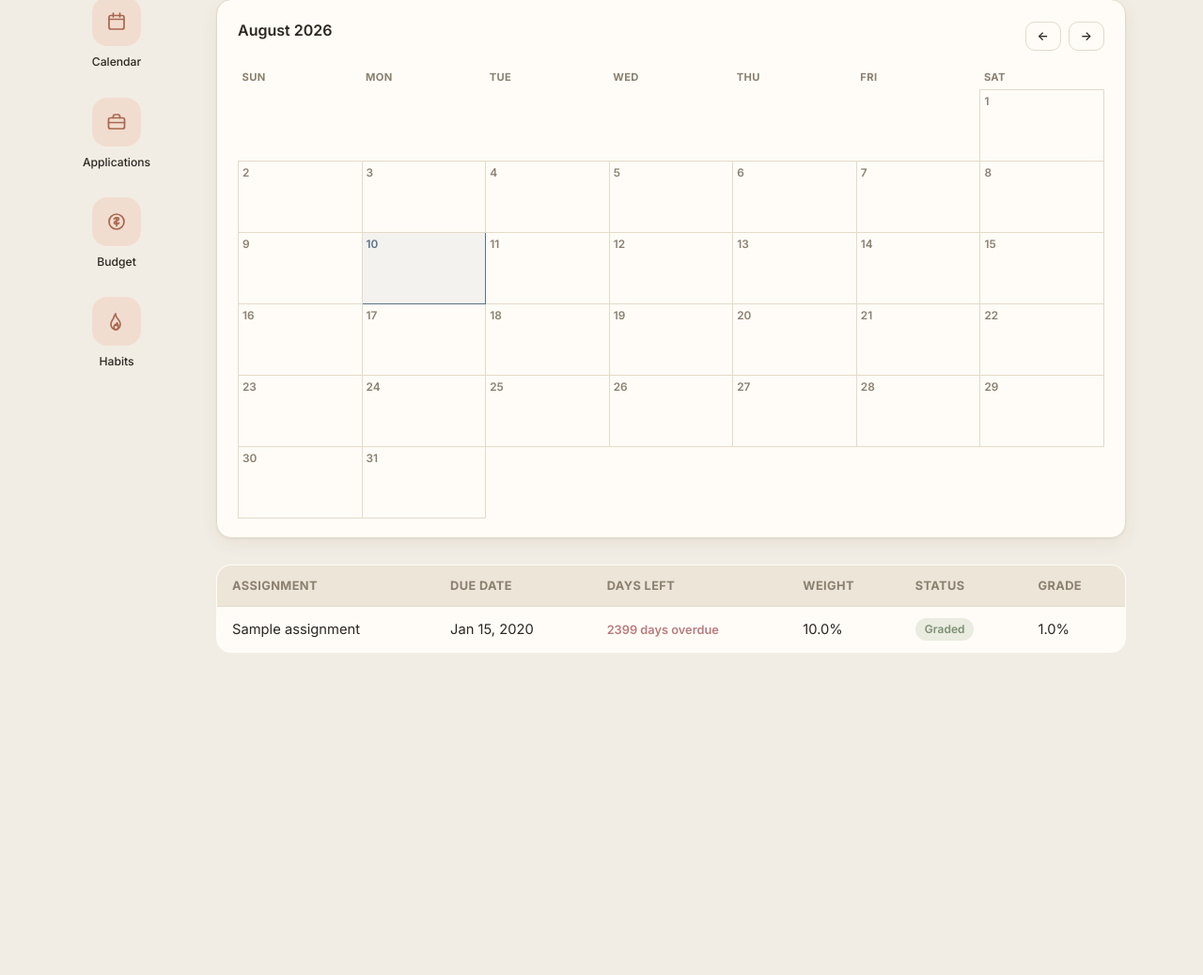
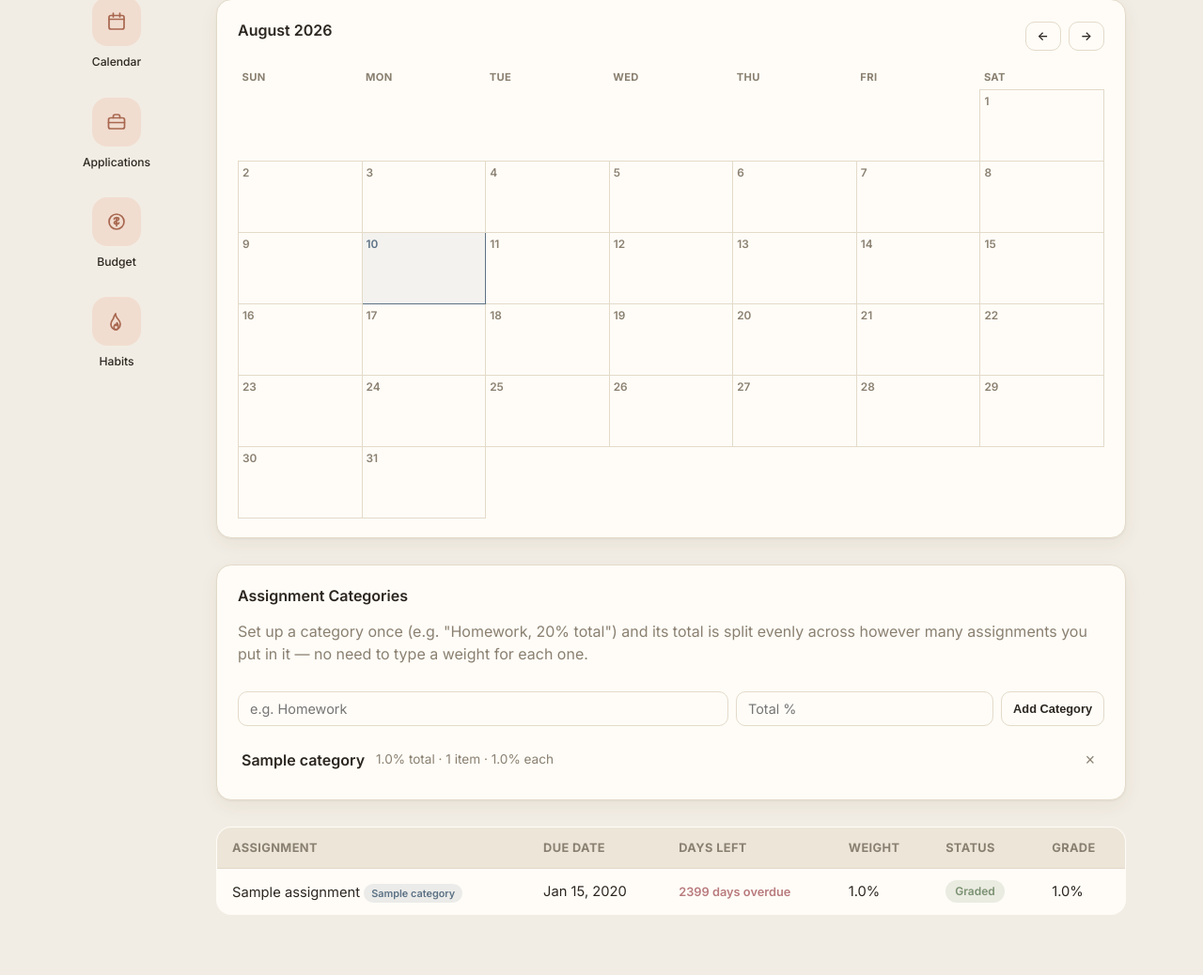
Before and after one commit to lulumatasso/life-dashboard, a Flask app: page /classes/1 in a window 1280 px wide. Shown: the part 325-1363 px from the top of the page at 94% size. Before the commit the page ends 1020 px from the top, so only its background shows below. Run offline with Flask 3, Linux system fonts and the light colour scheme; tables that the repository leaves empty hold one stand-in row (values such as "Sample post").

Commit message:
Add assignment categories with auto-split weighting

```diff
--- a/app.py
+++ b/app.py
@@ -12,6 +12,7 @@ from models import (
     Course,
     GRADING_MODES,
     Assignment,
+    AssignmentCategory,
     STATUS_CHOICES,
     Application,
     APPLICATION_STATUS_CHOICES,
@@ -59,6 +60,13 @@ with app.app_context():
         for column_name, column_type in new_columns.items():
             if column_name not in existing_columns:
                 conn.execute(db.text(f"ALTER TABLE course ADD COLUMN {column_name} {column_type}"))
+        conn.commit()
+
+    # One-time upgrade: add category_id to Assignment if this database predates it
+    existing_assignment_columns = {col["name"] for col in inspector.get_columns("assignment")}
+    with db.engine.connect() as conn:
+        if "category_id" not in existing_assignment_columns:
+            conn.execute(db.text("ALTER TABLE assignment ADD COLUMN category_id INTEGER"))
         conn.commit()
 
 
@@ -296,8 +304,10 @@ def new_assignment(course_id):
         due_date_raw = request.form.get("due_date")
         weight_raw = request.form.get("weight")
         grade_raw = request.form.get("grade")
+        category_raw = request.form.get("category_id")
         assignment = Assignment(
             course_id=course.id,
+            category_id=int(category_raw) if category_raw else None,
             name=request.form["name"],
             due_date=datetime.strptime(due_date_raw, "%Y-%m-%d").date() if due_date_raw else None,
             weight=float(weight_raw) if weight_raw else None,
@@ -318,8 +328,10 @@ def edit_assignment(course_id, assignment_id):
         due_date_raw = request.form.get("due_date")
         weight_raw = request.form.get("weight")
         grade_raw = request.form.get("grade")
+        category_raw = request.form.get("category_id")
         assignment.name = request.form["name"]
         assignment.due_date = datetime.strptime(due_date_raw, "%Y-%m-%d").date() if due_date_raw else None
+        assignment.category_id = int(category_raw) if category_raw else None
         assignment.weight = float(weight_raw) if weight_raw else None
         assignment.status = request.form.get("status") or assignment.status
         assignment.grade = float(grade_raw) if grade_raw else None
@@ -334,6 +346,27 @@ def edit_assignment(course_id, assignment_id):
 def delete_assignment(course_id, assignment_id):
     assignment = Assignment.query.filter_by(id=assignment_id, course_id=course_id).first_or_404()
     db.session.delete(assignment)
+    db.session.commit()
+    return redirect(url_for("course_detail", course_id=course_id))
+
+
+@app.route("/classes/<int:course_id>/categories/new", methods=["POST"])
+def new_category(course_id):
+    course = Course.query.get_or_404(course_id)
+    name = request.form.get("name", "").strip()
+    value_raw = request.form.get("value")
+    if name and value_raw:
+        db.session.add(AssignmentCategory(course_id=course.id, name=name, value=float(value_raw)))
+        db.session.commit()
+    return redirect(url_for("course_detail", course_id=course.id))
+
+
+@app.route("/classes/<int:course_id>/categories/<int:category_id>/delete", methods=["POST"])
+def delete_category(course_id, category_id):
+    category = AssignmentCategory.query.filter_by(id=category_id, course_id=course_id).first_or_404()
+    for assignment in category.assignments:
+        assignment.category_id = None
+    db.session.delete(category)
     db.session.commit()
     return redirect(url_for("course_detail", course_id=course_id))
 
--- a/models.py
+++ b/models.py
@@ -20,6 +20,9 @@ class Course(db.Model):
     assignments = db.relationship(
         "Assignment", backref="course", lazy=True, cascade="all, delete-orphan"
     )
+    categories = db.relationship(
+        "AssignmentCategory", backref="course", lazy=True, cascade="all, delete-orphan"
+    )
 
     def __repr__(self):
         return f"<Course {self.name}>"
@@ -30,24 +33,41 @@ class Course(db.Model):
         if not graded:
             return None
         if self.grading_mode == "points":
-            total_possible = sum(a.weight or 0 for a in graded)
+            total_possible = sum(a.effective_weight or 0 for a in graded)
             if total_possible == 0:
                 return None
             return sum(a.grade or 0 for a in graded) / total_possible * 100
-        total_weight = sum(a.weight or 0 for a in graded)
+        total_weight = sum(a.effective_weight or 0 for a in graded)
         if total_weight == 0:
             return None
-        return sum((a.grade or 0) * (a.weight or 0) for a in graded) / total_weight
+        return sum((a.grade or 0) * (a.effective_weight or 0) for a in graded) / total_weight
 
     @property
     def points_summary(self):
         if self.grading_mode != "points":
             return None
         graded = [a for a in self.assignments if a.status == "Graded" and a.grade is not None]
-        possible = sum(a.weight or 0 for a in graded)
+        possible = sum(a.effective_weight or 0 for a in graded)
         if possible == 0:
             return None
         return {"earned": sum(a.grade or 0 for a in graded), "possible": possible}
+
+
+class AssignmentCategory(db.Model):
+    id = db.Column(db.Integer, primary_key=True)
+    course_id = db.Column(db.Integer, db.ForeignKey("course.id"), nullable=False)
+    name = db.Column(db.String(100), nullable=False)
+    value = db.Column(db.Float, nullable=False)
+
+    assignments = db.relationship("Assignment", backref="category", lazy=True)
+
+    def __repr__(self):
+        return f"<AssignmentCategory {self.name}>"
+
+    @property
+    def per_item_value(self):
+        count = len(self.assignments)
+        return self.value / count if count else None
 
 
 STATUS_CHOICES = ["Not started", "In progress", "Submitted", "Graded"]
@@ -56,6 +76,7 @@ STATUS_CHOICES = ["Not started", "In progress", "Submitted", "Graded"]
 class Assignment(db.Model):
     id = db.Column(db.Integer, primary_key=True)
     course_id = db.Column(db.Integer, db.ForeignKey("course.id"), nullable=False)
+    category_id = db.Column(db.Integer, db.ForeignKey("assignment_category.id"))
     name = db.Column(db.String(150), nullable=False)
     due_date = db.Column(db.Date)
     weight = db.Column(db.Float)
@@ -64,6 +85,13 @@ class Assignment(db.Model):
 
     def __repr__(self):
         return f"<Assignment {self.name}>"
+
+    @property
+    def effective_weight(self):
+        """The weight/points actually used in grade math: auto-split from the category if assigned, else the manual value."""
+        if self.category_id and self.category:
+            return self.category.per_item_value
+        return self.weight
 
 
 APPLICATION_STATUS_CHOICES = ["Applied", "Phone Screen", "Interview", "Offer", "Rejected", "Closed"]
--- a/static/style.css
+++ b/static/style.css
@@ -314,6 +314,19 @@ form.stack label {
     gap: 6px;
     font-size: 0.88rem;
     font-weight: 600;
+    color: var(--text-muted);
+}
+
+.field-hint {
+    font-weight: 400;
+    text-transform: none;
+    letter-spacing: normal;
+    color: var(--text-muted);
+    font-size: 0.8rem;
+}
+
+form.stack input:disabled {
+    background: var(--surface-sunken);
     color: var(--text-muted);
 }
 
@@ -661,6 +674,75 @@ td.expense { color: var(--personal); font-weight: 600; }
 
 .class-calendar-card {
     margin-bottom: 28px;
+}
+
+.categories-card {
+    margin-bottom: 28px;
+}
+
+.category-add-form {
+    display: flex;
+    gap: 8px;
+    margin: 14px 0;
+    flex-wrap: wrap;
+}
+
+.category-add-form input {
+    padding: 9px 12px;
+    border-radius: var(--radius-sm);
+    border: 1px solid var(--border);
+    font-family: inherit;
+    font-size: 0.9rem;
+    background: var(--surface);
+    color: var(--text);
+}
+
+.category-add-form input[name="name"] {
+    flex: 2;
+    min-width: 140px;
+}
+
+.category-add-form input[name="value"] {
+    flex: 1;
+    min-width: 100px;
+}
+
+.category-list {
+    display: flex;
+    flex-direction: column;
+    gap: 2px;
+}
+
+.category-row {
+    display: flex;
+    align-items: center;
+    justify-content: space-between;
+    gap: 12px;
+    padding: 10px 4px;
+    border-bottom: 1px solid var(--border);
+}
+
+.category-row:last-child {
+    border-bottom: none;
+}
+
+.category-name {
+    font-weight: 600;
+    min-width: 110px;
+}
+
+.category-meta {
+    flex: 1;
+    color: var(--text-muted);
+    font-size: 0.85rem;
+}
+
+.category-tag {
+    margin-top: 4px;
+    margin-left: 0;
+    display: inline-block;
+    font-size: 0.68rem;
+    padding: 2px 8px;
 }
 
 .class-calendar-header {
--- a/templates/course_detail.html
+++ b/templates/course_detail.html
@@ -82,6 +82,37 @@
         </table>
     </div>
 
+    <div class="card categories-card">
+        <h2 class="section-title">Assignment Categories</h2>
+        <p class="subtitle">Set up a category once (e.g. "Homework, 20% total") and its total is split evenly across however many assignments you put in it — no need to type a weight for each one.</p>
+        <form class="category-add-form" method="POST" action="{{ url_for('new_category', course_id=course.id) }}">
+            <input type="text" name="name" placeholder="e.g. Homework" required>
+            <input type="number" name="value" min="0" step="0.1" placeholder="{% if course.grading_mode == 'points' %}Total points{% else %}Total %{% endif %}" required>
+            <button class="btn btn-secondary btn-small" type="submit">Add Category</button>
+        </form>
+        {% if course.categories %}
+        <div class="category-list">
+            {% for cat in course.categories %}
+            <div class="category-row">
+                <span class="category-name">{{ cat.name }}</span>
+                <span class="category-meta">
+                    {{ cat.value }}{{ " pts" if course.grading_mode == "points" else "%" }} total &middot;
+                    {{ cat.assignments|length }} item{{ "s" if cat.assignments|length != 1 else "" }}
+                    {% if cat.per_item_value is not none %}
+                    &middot; {{ cat.per_item_value|round(2) }}{{ " pts" if course.grading_mode == "points" else "%" }} each
+                    {% endif %}
+                </span>
+                <form method="POST" action="{{ url_for('delete_category', course_id=course.id, category_id=cat.id) }}" onsubmit="return confirm('Delete category {{ cat.name }}? Its assignments will switch to a blank manual weight.');">
+                    <button type="submit" class="todo-delete-btn" aria-label="Delete category">&times;</button>
+                </form>
+            </div>
+            {% endfor %}
+        </div>
+        {% else %}
+        <p class="subtitle">No categories yet.</p>
+        {% endif %}
+    </div>
+
     {% if assignments %}
     <table class="assignment-table">
         <thead>
@@ -97,7 +128,10 @@
         <tbody>
             {% for a in assignments %}
             <tr class="clickable" onclick="window.location='{{ url_for('edit_assignment', course_id=course.id, assignment_id=a.id) }}'">
-                <td>{{ a.name }}</td>
+                <td>
+                    {{ a.name }}
+                    {% if a.category %}<span class="badge category-tag">{{ a.category.name }}</span>{% endif %}
+                </td>
                 <td>{{ a.due_date.strftime("%b %d, %Y") if a.due_date else "—" }}</td>
                 <td>
                     {% if a.due_date %}
@@ -113,7 +147,7 @@
                     —
                     {% endif %}
                 </td>
-                <td>{% if a.weight is not none %}{{ a.weight }}{{ " pts" if course.grading_mode == "points" else "%" }}{% else %}—{% endif %}</td>
+                <td>{% if a.effective_weight is not none %}{{ a.effective_weight|round(2) }}{{ " pts" if course.grading_mode == "points" else "%" }}{% else %}—{% endif %}</td>
                 <td><span class="status-pill status-{{ a.status|lower|replace(' ', '-') }}">{{ a.status }}</span></td>
                 <td>{% if a.grade is not none %}{{ a.grade }}{{ " pts" if course.grading_mode == "points" else "%" }}{% else %}—{% endif %}</td>
             </tr>
```
Also changed, not shown: templates/edit_assignment.html (+10 -2 lines), templates/new_assignment.html (+10 -2 lines).
